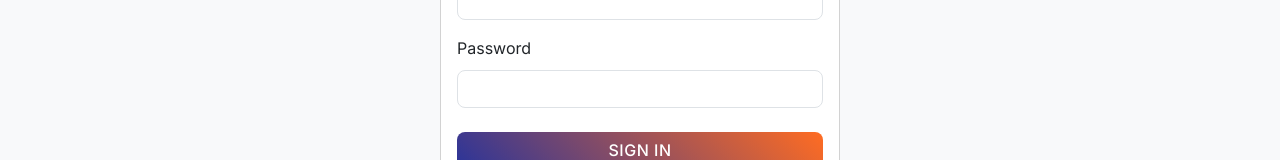
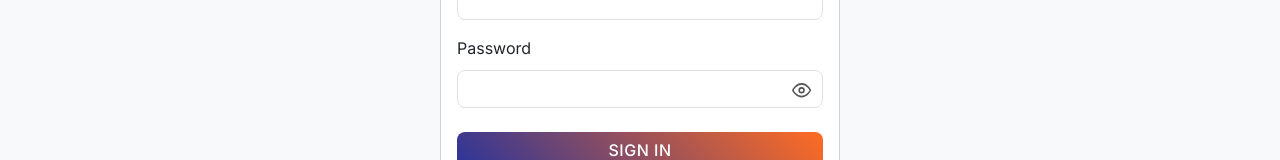
Before and after one commit to BugBusters101/StudySync, a React (Create React App) app in the folder study-sync-frontend/: page /login in a window 1280 px wide. Shown: the part 273-433 px from the top of the page. Built offline with nearby package versions, Linux system fonts and the light colour scheme.

Commit message:
Added password show and hide (#17)

```diff
--- a/study-sync-frontend/src/Pages/Login.js
+++ b/study-sync-frontend/src/Pages/Login.js
@@ -2,10 +2,12 @@ import { useState } from 'react';
 import { Container, Form, Button, Alert, Card } from 'react-bootstrap';
 import GoogleLoginButton from '../components/GoogleLoginButton';
 import { useNavigate } from 'react-router-dom';
+import { FiEye, FiEyeOff } from "react-icons/fi";
 
 const Login = () => {
   const [email, setEmail] = useState('');
   const [password, setPassword] = useState('');
+  const [showPassword, setShowPassword] = useState(false);
   const [error, setError] = useState('');
   const navigate = useNavigate();
 
@@ -41,8 +43,7 @@ const Login = () => {
 
           <Form onSubmit={handleSubmit}>
             <Form.Group className="mb-3">
-              <Form.Label>Email</Form.Label>
-              <Form.Control
+              <Form.Label>Email</Form.Label>           <Form.Control
                 type="email"
                 required
                 value={email}
@@ -52,12 +53,30 @@ const Login = () => {
 
             <Form.Group className="mb-4">
               <Form.Label>Password</Form.Label>
-              <Form.Control
-                type="password"
-                required
-                value={password}
-                onChange={(e) => setPassword(e.target.value)}
-              />
+
+              <div style={{ position: "relative" }}>
+                <Form.Control
+                  type={showPassword ? "text" : "password"}
+                  required
+                  value={password}
+                  onChange={(e) => setPassword(e.target.value)}
+                />
+
+                <span
+                  onClick={() => setShowPassword((prev) => !prev)}
+                  style={{
+                    position: "absolute",
+                    right: "12px",
+                    top: "50%",
+                    transform: "translateY(-50%)",
+                    cursor: "pointer",
+                    fontSize: "1.2rem",
+                    color: "#555"
+                  }}
+                >
+                  {showPassword ? <FiEyeOff /> : <FiEye />}
+                </span>
+              </div>
             </Form.Group>
 
             <Button type="submit" className="w-100 mb-3" variant="primary">
--- a/study-sync-frontend/src/Pages/SignUp.js
+++ b/study-sync-frontend/src/Pages/SignUp.js
@@ -2,6 +2,7 @@ import { useState } from 'react';
 import { Container, Form, Button, Alert, Card } from 'react-bootstrap';
 import GoogleLoginButton from '../components/GoogleLoginButton';
 import { useNavigate } from 'react-router-dom';
+import { FiEye, FiEyeOff } from "react-icons/fi";
 
 const Signup = () => {
   const [firstName, setFirstName] = useState('');
@@ -9,6 +10,7 @@ const Signup = () => {
   const [email, setEmail] = useState('');
   const [password, setPassword] = useState('');
   const [error, setError] = useState('');
+  const [showPassword, setShowPassword] = useState(false);
   const navigate = useNavigate();
 
 const handleSubmit = async (e) => {
@@ -76,12 +78,30 @@ const handleSubmit = async (e) => {
 
             <Form.Group className="mb-4">
                <Form.Label>Password</Form.Label>
+
+              <div style={{ position: "relative" }}>
                 <Form.Control
-                type="password"
+                  type={showPassword ? "text" : "password"}
                   required
                   value={password}
                   onChange={(e) => setPassword(e.target.value)}
                 />
+
+                <span
+                  onClick={() => setShowPassword((prev) => !prev)}
+                  style={{
+                    position: "absolute",
+                    right: "12px",
+                    top: "50%",
+                    transform: "translateY(-50%)",
+                    cursor: "pointer",
+                    fontSize: "1.2rem",
+                    color: "#555"
+                  }}
+                >
+                  {showPassword ? <FiEyeOff /> : <FiEye />}
+                </span>
+              </div>
             </Form.Group>
 
             <Button type="submit" className="w-100 mb-3" variant="primary" onClick={() => navigate('/login ')}>
```
Lines whose indentation alone changed are shown as unchanged.
